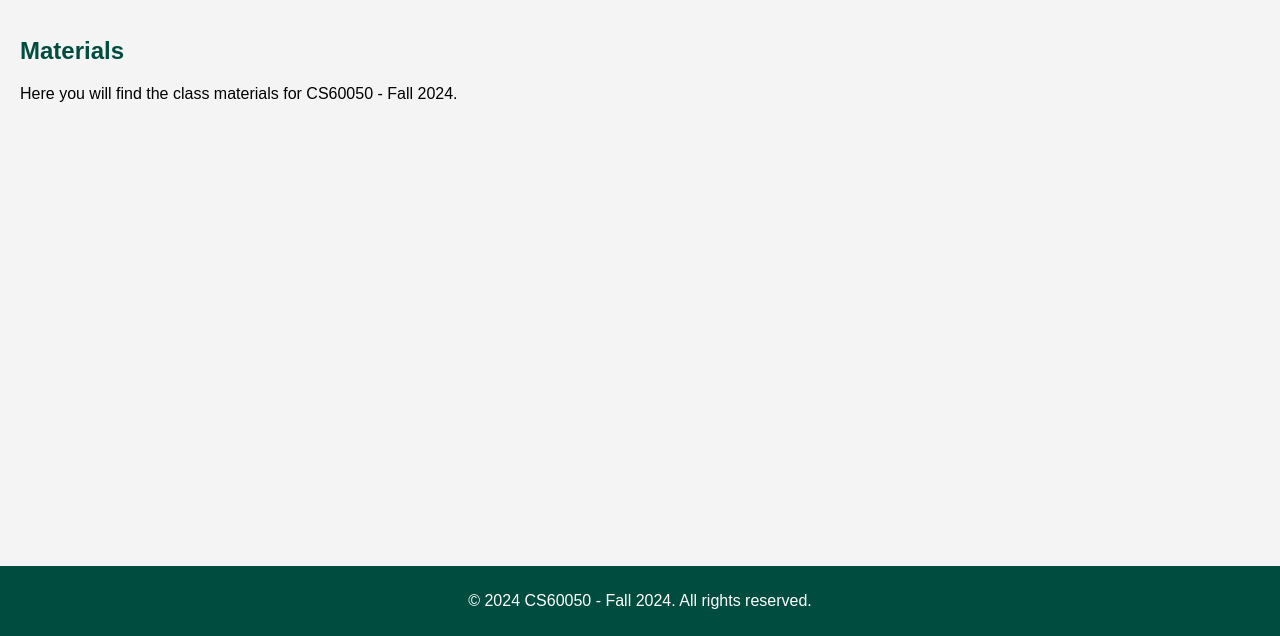
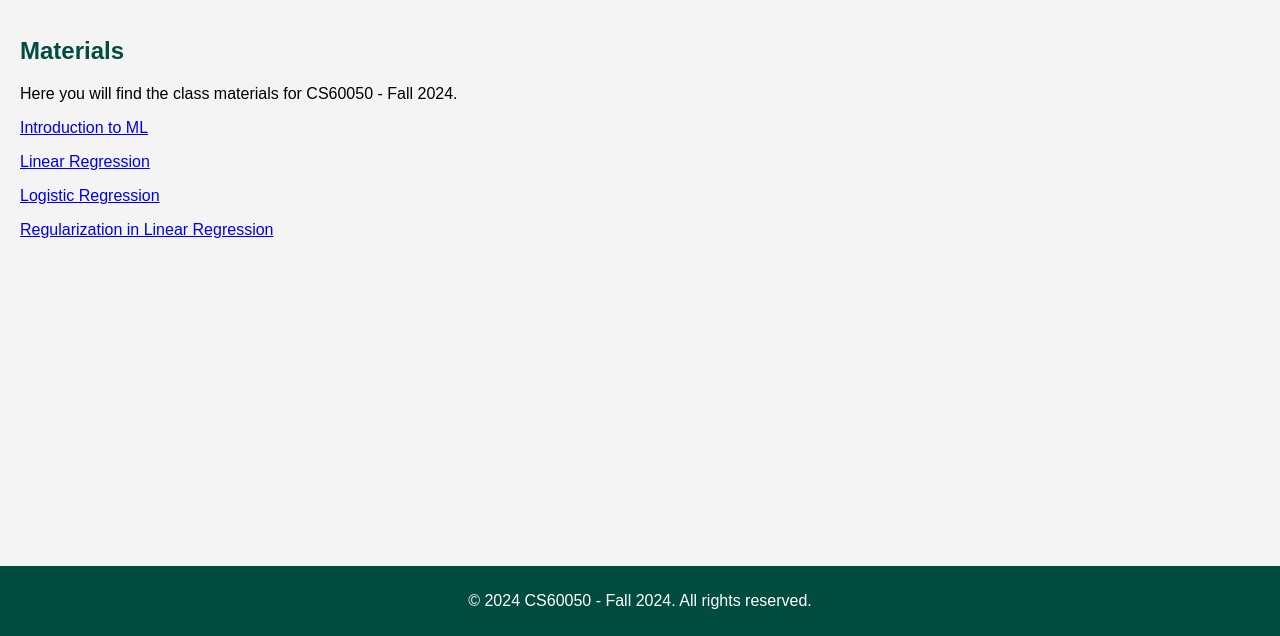
Before and after one commit to MANORANJANIITKGP/MACHINE-LEARNING-CS60050, a plain HTML site: page materials.html in a window 1280 px wide. Shown: the part 164-800 px from the top of the page. Drawn offline with Linux system fonts and the light colour scheme.

Commit message:
Update materials.html

```diff
--- a/materials.html
+++ b/materials.html
@@ -66,13 +66,18 @@
         <h2>MACHINE LEARNING - CS60050 - Fall 2024</h2>
     </div>
     <div class="nav">
-        <a href="index.html">Home</a>
+        <a href="ml.html">Home</a>
         <a href="materials.html">Class Materials</a>
         <a href="attendance.html">Attendance</a>
     </div>
     <div class="content" id="materials">
         <h2>Materials</h2>
         <p>Here you will find the class materials for CS60050 - Fall 2024.</p>
+        <P><a href="ML24-Slide-Part1-Introduction.pdf">Introduction to ML</a></p>
+        <P><a href="ML24-Slides-Part2-Linear-Regression.pdf">Linear Regression</a></p>
+        <P><a href="ML24-Slides-Part3-LogisticRegression.pdf">Logistic Regression</a></p>
+        <P><a href="ML24-Slides-Part4-Regularization.pdf">Regularization in Linear Regression</a></p>
+
     </div>
     <div class="footer">
         <p>&copy; 2024 CS60050 - Fall 2024. All rights reserved.</p>
```
